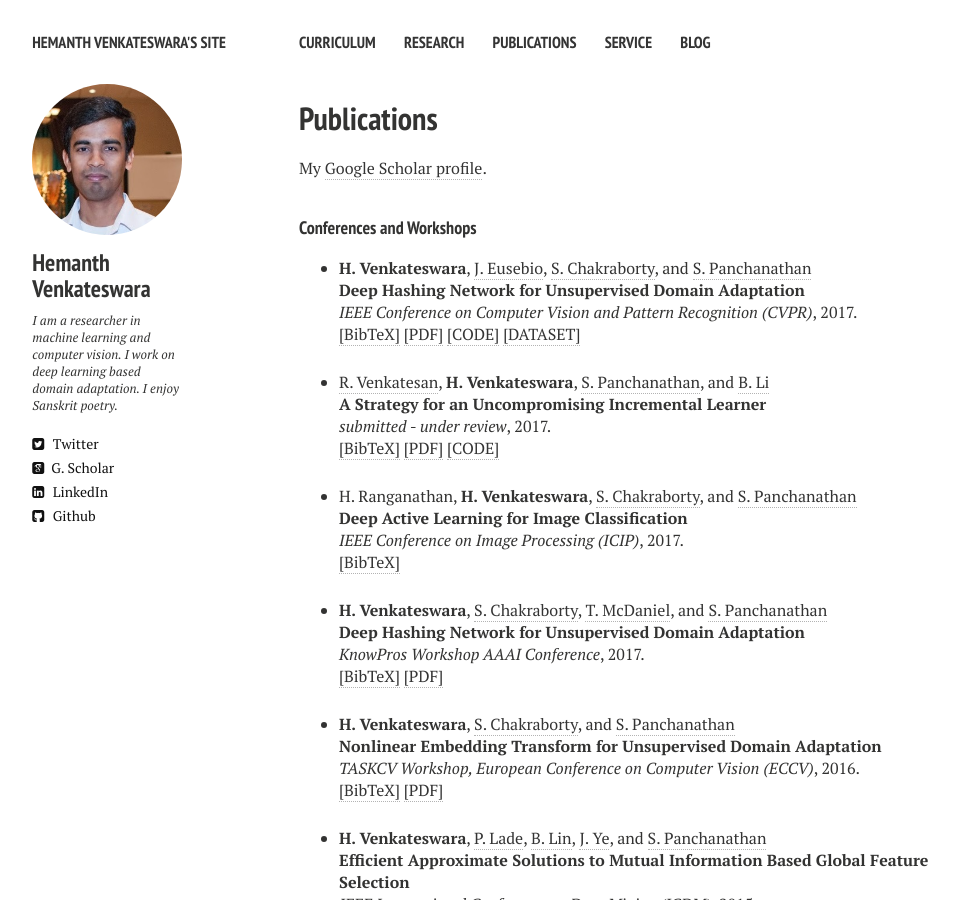
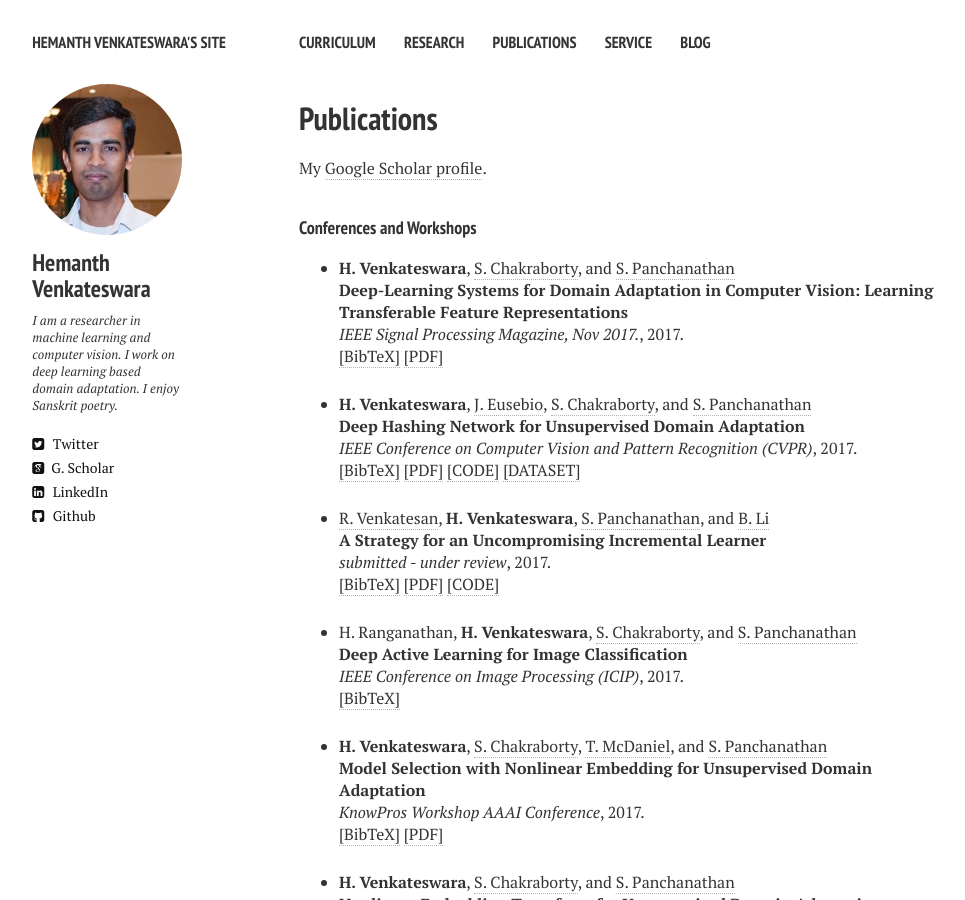
Before and after one commit to hemanthdv/profile, a Jekyll site: the page built from publications.md, in a window 1280 px wide and 900 px high. Shown: the whole window, without its empty margins (21-986 px from the left). Built offline with Jekyll 4.4.1, drawn with Linux system fonts in a browser that asks for light colours; nearby versions of some CDN libraries.

Commit message:
Update myPub.html

```diff
--- a/_layouts/myPub.html
+++ b/_layouts/myPub.html
@@ -84,6 +84,30 @@ div.bibtex pre { font-size: 75%; overflow: auto;  width: 100%; padding: 0em 0em;
 <h4 style="margin-bottom:0px;padding-top:10px;">Conferences and Workshops</h4>
 <ul class="biblist">
 
+  <!-- Item: venkateswara2017deep1 -->
+    <li ><p>
+	<b>H. Venkateswara</b>, <a href="https://sites.google.com/a/asu.edu/shayok-chakraborty/" target="_blank">S. Chakraborty</a>, and <a href="https://en.wikipedia.org/wiki/Sethuraman_Panchanathan" target="_blank">S. Panchanathan</a>
+    <br><b>Deep-Learning Systems for Domain Adaptation in Computer Vision: Learning Transferable Feature Representations</b><br>
+<i>IEEE Signal Processing Magazine, Nov 2017.</i>,
+2017.
+    <br />
+    <a href="javascript:toggleBibtex('venkateswara2017deep1')">[BibTeX]</a>
+    <a href="http://ieeexplore.ieee.org/document/8103149/" target="_blank">[PDF]</a>
+    </p>
+    <div id="bib_venkateswara2017deep1" class="bibtex noshow">
+    <pre>@article{venkateswara2017deep1,
+  title={Deep-Learning Systems for Domain Adaptation in Computer Vision: Learning Transferable Feature Representations},
+  author={Venkateswara, Hemanth and Chakraborty, Shayok and Panchanathan, Sethuraman},
+  journal={IEEE Signal Processing Magazine},
+  volume={34},
+  number={6},
+  pages={117--129},
+  year={2017},
+  publisher={IEEE}
+}</pre>
+    </div>
+    </li>
+
     <!-- Item: venkateswara2017Deep -->
     <li ><p>
 	<b>H. Venkateswara</b>, <a href="https://www.linkedin.com/in/jmeusebio" target="_blank">J. Eusebio</a>, <a href="https://sites.google.com/a/asu.edu/shayok-chakraborty/" target="_blank">S. Chakraborty</a>, and <a href="https://en.wikipedia.org/wiki/Sethuraman_Panchanathan" target="_blank">S. Panchanathan</a>
@@ -149,7 +173,7 @@ div.bibtex pre { font-size: 75%; overflow: auto;  width: 100%; padding: 0em 0em;
 	<!-- Item: venkateswara2016model -->
 	<li ><p>
 	<b>H. Venkateswara</b>, <a href="https://sites.google.com/a/asu.edu/shayok-chakraborty/" target="_blank">S. Chakraborty</a>, <a href="http://www.public.asu.edu/~tmcdani/" target="_blank">T. McDaniel</a>, and <a href="https://en.wikipedia.org/wiki/Sethuraman_Panchanathan" target="_blank">S. Panchanathan</a>
-    <br><b>Deep Hashing Network for Unsupervised Domain Adaptation</b><br>
+    <br><b>Model Selection with Nonlinear Embedding for Unsupervised Domain Adaptation</b><br>
 <i>KnowPros Workshop AAAI Conference</i>,
 2017.
     <br />
```
